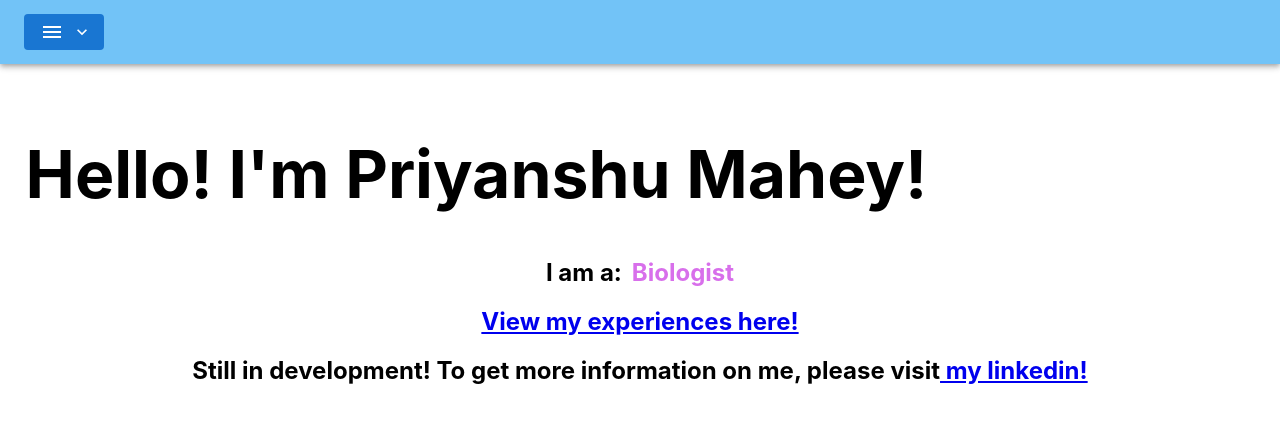
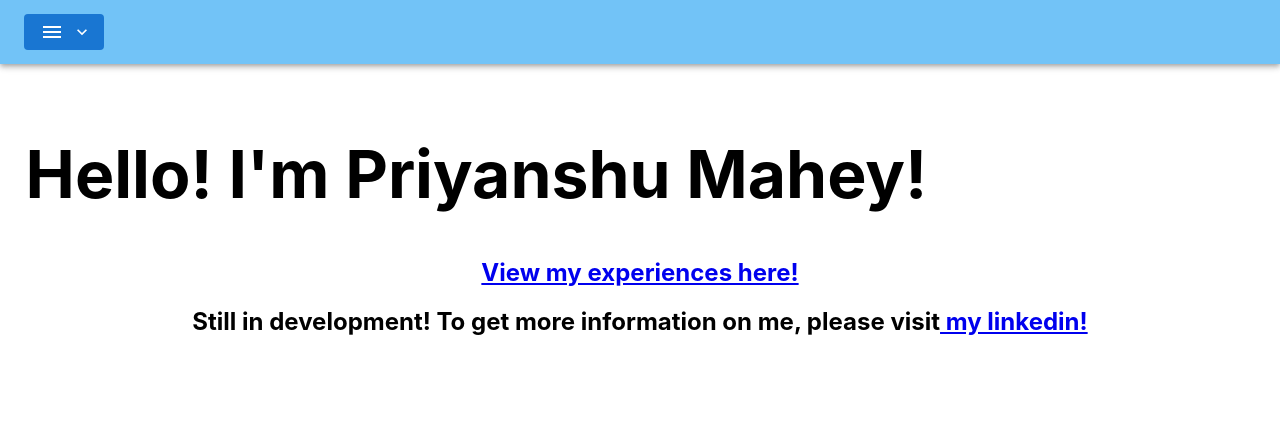
Before and after one commit to priyanshumahey/priyanshumahey.github.io, a React (Create React App) app in the folder website/: page /#/ in a window 1280 px wide. Shown: the top 422 px of the page. Built offline with nearby package versions, Linux system fonts and the light colour scheme.

Commit message:
Update App.js

```diff
--- a/website/src/App.js
+++ b/website/src/App.js
@@ -10,7 +10,7 @@ function Homepage() {
   return (
     <div className="App fade-in">
         <h1 className="Head_Title">Hello! I'm Priyanshu Mahey!</h1>
-        <h2>I am a:<span className="changingText"></span></h2>
+        {/* <h2>I am a:<span className="changingText"></span></h2> */}
         {/* <div style={{textAlign:"left"}}>
           <h2 >Who am I?</h2>
           <img alt="Priyanshu's profile" style={{ width: "100%",  maxWidth: "50vh", height: "auto", textAlign:"left", border:"solid"}} src={require("./Images/pf.jpg")} />
```
